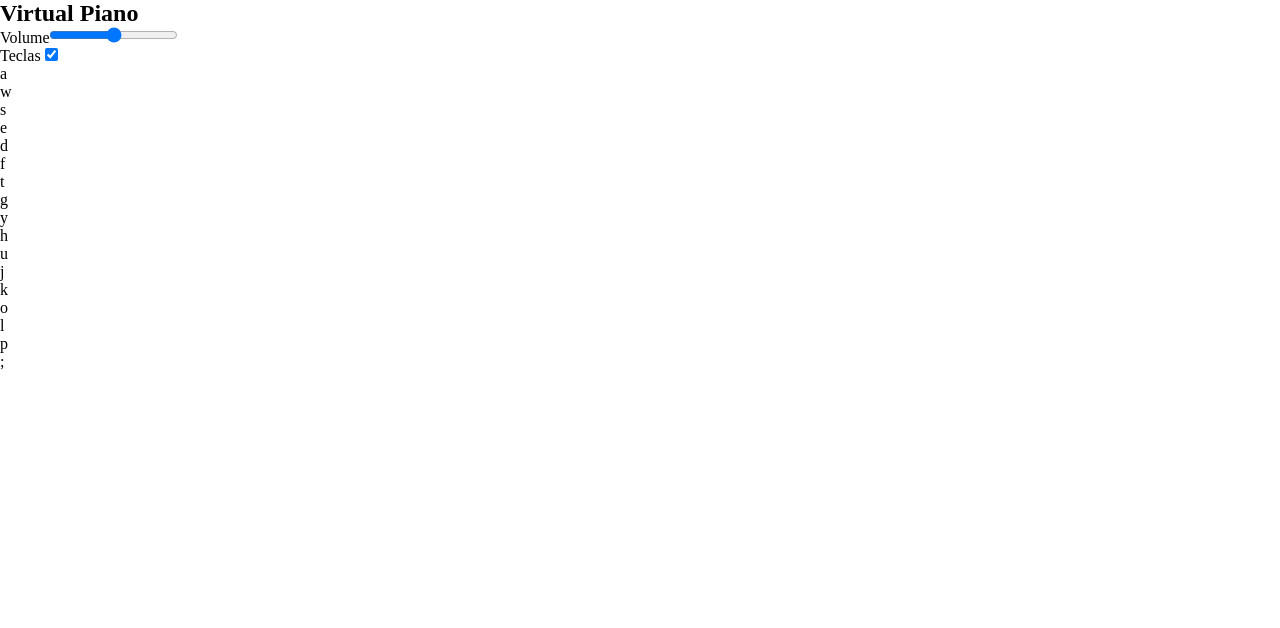
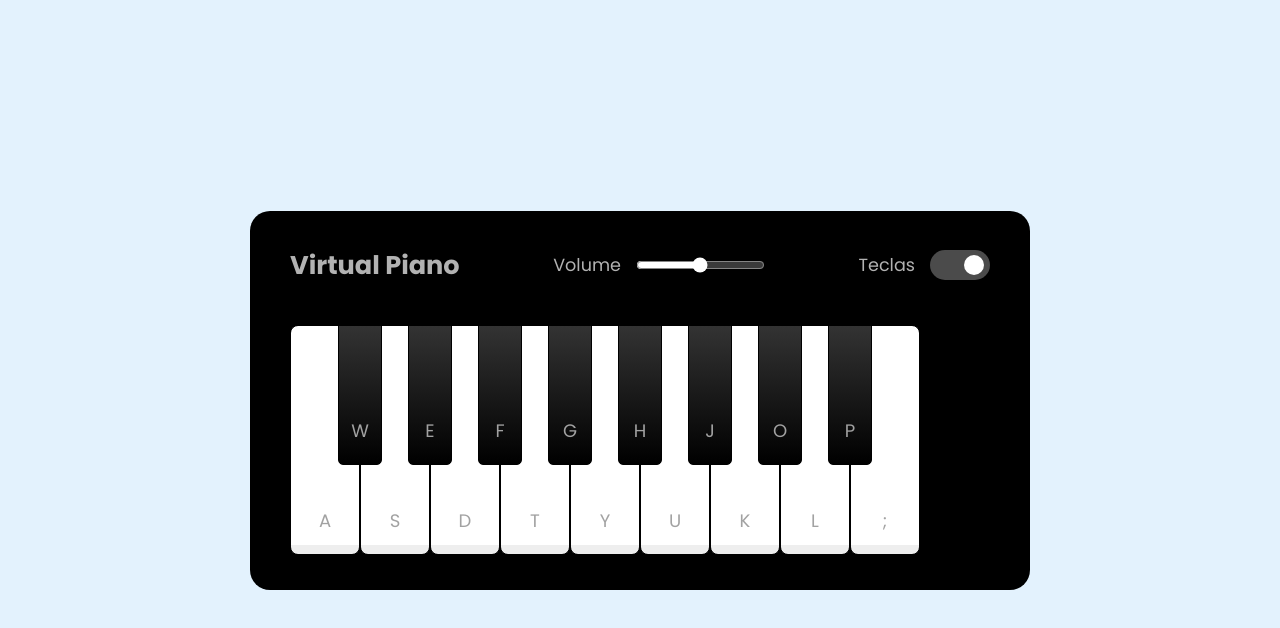
Before and after one commit to naejshaw/desafio-piano-virtual, a plain HTML site: page index.html in a window 1280 px wide. Drawn offline with Linux system fonts and the light colour scheme.

Commit message:
commit estilização do css

```diff
--- a/index.html
+++ b/index.html
@@ -4,8 +4,15 @@
     <meta charset="UTF-8">
     <meta name="viewport" content="width=device-width, initial-scale=1.0">
     <title>Piano</title>
+
+    <!-- Styles -->
     <link rel="stylesheet" href="./src/styles/main.css">
     <link rel="stylesheet" href="./src/styles/reset.css">
+
+    <!-- Fonts -->
+    <link rel="preconnect" href="https://fonts.googleapis.com">
+    <link rel="preconnect" href="https://fonts.gstatic.com" crossorigin>
+    <link href="https://fonts.googleapis.com/css2?family=Poppins:ital,wght@0,100;0,200;0,400;0,700;1,100;1,200;1,400&display=swap" rel="stylesheet">
 </head>
 <body>
     <div class="container">
--- a/src/styles/main.css
+++ b/src/styles/main.css
@@ -0,0 +1,119 @@
+body{
+    display: flex;
+    align-items: center;
+    justify-content: center;
+    min-height: 100vh;
+    background-color: #e3f2fd;
+    color: #fff;
+}
+
+.container{
+    width: 780px;
+    border-radius: 20px;
+    padding: 35px 40px;
+    background-color: black;
+}
+
+.container header{
+    color: #b2b2b2;
+    display: flex;
+    align-items: center;
+    justify-content: space-between;
+}
+
+header h2{
+    font-size: 1.6rem;
+}
+
+header .column{
+    display: flex;
+    align-items: center;
+}
+
+header .column span{
+    font-weight: 500;
+    margin-right: 15px;
+    font-size: 1.1rem;
+}
+
+.volume-slider input{
+    accent-color: #fff;
+}
+
+.keys-check input{
+    width: 60px;
+    height: 30px;
+    appearance: none;
+    border-radius: 30px;
+    background-color: #4b4b4b;
+    cursor: pointer;
+    position: relative;
+}
+
+.keys-check input::before{
+    content: "";
+    height: 20px;
+    width: 20px;
+    background-color: #8c8c8c;
+    top: 50%;
+    left: .3rem;
+    border-radius: inherit;
+    position: absolute;
+    transform: translateY(-50%);
+    transition: all .3s ease;
+}
+
+.keys-check input:checked::before{
+    left: 2.1rem;
+    background-color: #fff;
+}
+
+.piano-keys{
+    display: flex;
+    margin-top: 40px;
+}
+
+.piano-keys .key{
+    cursor: pointer;
+    user-select: none;
+    list-style: none;
+    color: #a2a2a2;
+    position: relative;
+    text-transform: uppercase;
+}
+
+.piano-keys .white{
+    width: 70px;
+    height: 230px;
+    border: 1px solid black;
+    border-radius: 8px;
+    background: linear-gradient(#fff 96%, #eee 4%);
+}
+
+.piano-keys .black{
+    width: 44px;
+    height: 140px;
+    z-index: 2;
+    margin: 0 -22px 0 -22px;
+    border: 1px solid black;
+    border-radius: 0 0 5px 5px;
+    background: linear-gradient(#333, #000);
+}
+
+.piano-keys span{
+    position: absolute;
+    bottom: 20px;
+    width: 100%;
+    text-align: center;
+    font-size: 1.13rem;
+}
+
+.piano-keys .white:active{
+    box-shadow: inset -5px 5px 20px rgba(0, 0, 0, 0.2);
+    background: linear-gradient(to bottom #fff 0%, #eee 100%);
+}
+
+.piano-keys .black:active{
+    box-shadow: inset -5px 5px 10px rgba(255, 2555, 255, 0.1);
+    background: linear-gradient(to bottom #000, #434343);
+}
--- a/src/styles/reset.css
+++ b/src/styles/reset.css
@@ -2,4 +2,6 @@
     margin: 0;
     padding: 0;
     box-sizing: border-box;
+    outline: none;
+    font-family: 'Poppins', sans-serif;
 }
```
